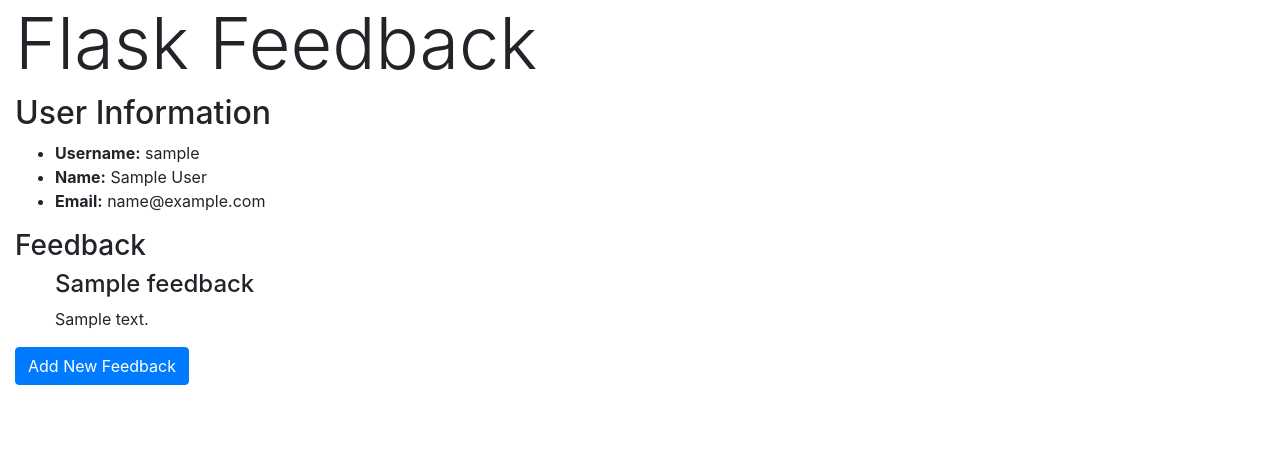
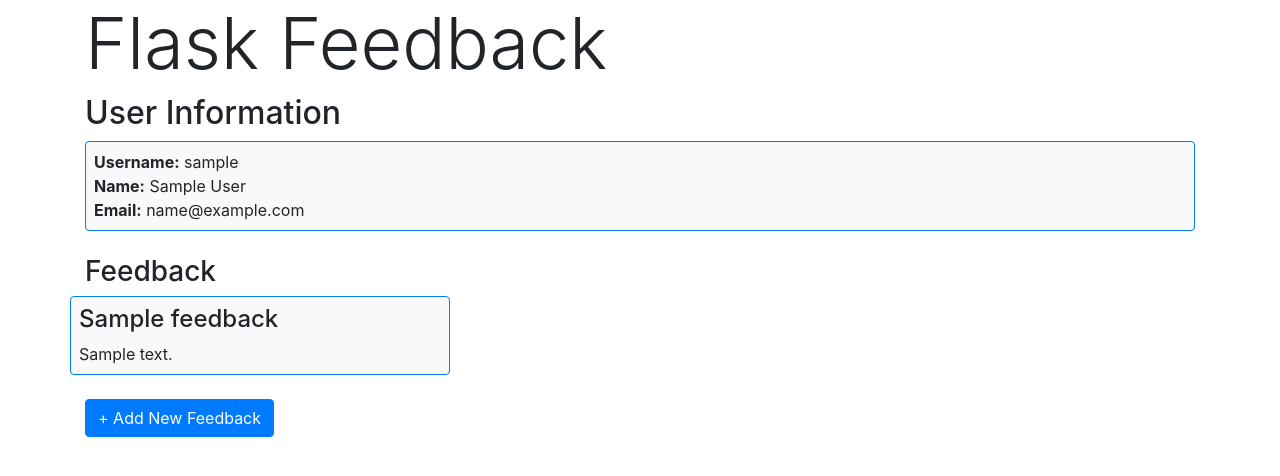
Before and after one commit to snstrong/Exercises, a Flask app: a page that uses flask-feedback/templates/base.html in a window 1280 px wide. Shown: the top 476 px of the page. Run offline with Flask 2, Linux system fonts and the light colour scheme; the visitor is signed in with stand-in values (Sample User, id 1); tables that the repository leaves empty hold one stand-in row (values such as "Sample post"); some libraries are stand-ins or nearby versions.

Commit message:
Added feedback functionality

```diff
--- a/flask-feedback/app.py
+++ b/flask-feedback/app.py
@@ -1,10 +1,10 @@
 """Flask Feedback App"""
 from flask import Flask, render_template, redirect, session, flash
 from flask_debugtoolbar import DebugToolbarExtension
-from models import connect_db, db, User
+from models import connect_db, db, User, Feedback
 # from forms import UserForm, TweetForm
 from sqlalchemy.exc import IntegrityError
-from forms import RegisterForm, LoginForm
+from forms import RegisterForm, LoginForm, FeedbackForm
 
 app = Flask(__name__)
 app.config["SQLALCHEMY_DATABASE_URI"] = "postgres:///feedback"
@@ -81,3 +81,22 @@ def show_user_info(username):
         return redirect(f'/users/{session["user_id"]}')
     user = User.query.get_or_404(username)
     return render_template('user_info.html', user=user)
+
+@app.route('/users/<username>/feedback/add', methods=['GET', 'POST'])
+def handle_feedback(username):
+    """Shows feedback form and handles data submission for same."""
+    if "user_id" not in session:
+        flash("Please login first!", "danger")
+        return redirect('/login')
+    User.query.get_or_404(username)
+    form = FeedbackForm()
+    if form.validate_on_submit():
+        title = form.title.data
+        content = form.content.data
+        new_feedback = Feedback(title=title, content=content, username=username)
+        db.session.add(new_feedback)
+        db.session.commit()
+        flash('Feedback submitted!', "success")
+        return redirect(f'/users/{username}')
+    else:
+        return render_template('add_feedback.html', form=form)
--- a/flask-feedback/templates/base.html
+++ b/flask-feedback/templates/base.html
@@ -10,7 +10,7 @@
 </head>
 
 <body>
-    <div class="container-fluid">
+    <div class="container">
         {% with messages = get_flashed_messages() %}
         {% if messages %}
         {% for message in messages %}
--- a/flask-feedback/templates/user_info.html
+++ b/flask-feedback/templates/user_info.html
@@ -1,28 +1,31 @@
 {% extends "base.html" %}
 {% block title %}User Information{% endblock %}
 {% block content %}
+<section>
     <h2>User Information</h2>
-<ul>
+    <ul class="bg-light border border-primary rounded p-2 mb-4" style="list-style: none;">
         <li><strong>Username:</strong> {{user.username}}</li>
         <li><strong>Name:</strong> {{user.first_name}} {{user.last_name}}</li>
         <li><strong>Email:</strong> {{user.email}}</li>
     </ul>
+</section>
 
-
+<section>
     <h3>Feedback</h3>
     {% if user.feedback %}
-<ul>
+    <div class="row">
         {% for i in user.feedback %}
-    <div>
+        <div class="col-lg-4 col-md-6 col-sm-12 bg-light border border-primary rounded p-2 mb-4">
             <h4>{{i.title}}</h4>
-        <p>{{i.content}}</p>
+            <p class="m-0">{{i.content}}</p>
         </div>
         {% endfor %}
-</ul>
+    </div>
     {% else %}
     <p class="text-muted">No feedback yet!</p>
     {% endif %}
+</section>
 
-<a href="/users/{{user.username}}/feedback/add" class="btn btn-primary">Add New Feedback</a>
+<a href="/users/{{user.username}}/feedback/add" class="btn btn-primary">+ Add New Feedback</a>
 
 {% endblock %}
```
Also changed, not shown: flask-feedback/templates/add_feedback.html (+9 -0 lines). Lines whose indentation alone changed are shown as unchanged.
